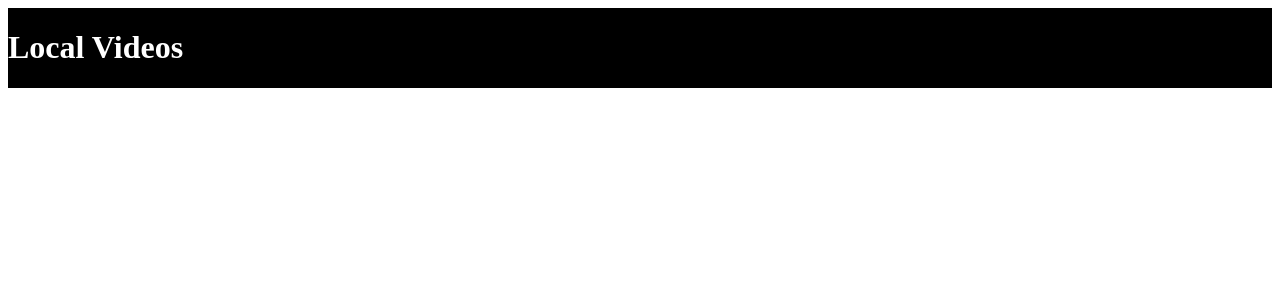
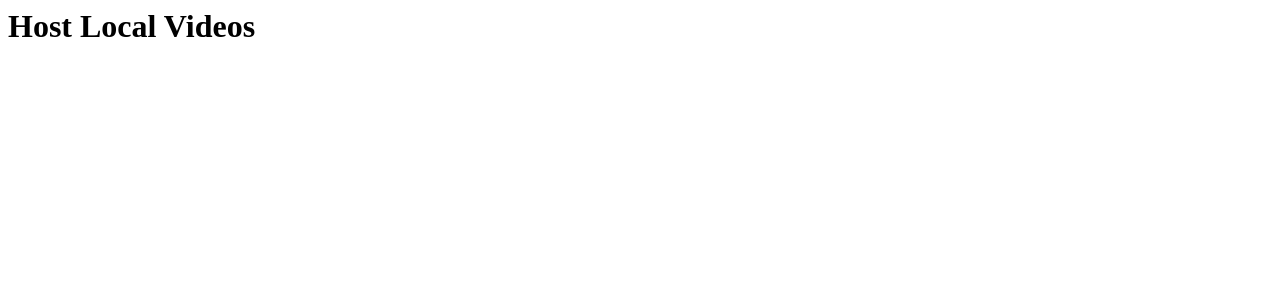
Before and after one commit to prateekrajgautam/Host-Local-Videos, a FastAPI app: page / in a window 1280 px wide. Shown: the top 300 px of the page. Run offline with FastAPI, Linux system fonts and the light colour scheme; parts of the project's set-up code (start-up, migrations or seed data) failed here and were passed over.

Commit message:
template fix

```diff
--- a/templates/main.html
+++ b/templates/main.html
@@ -25,9 +25,9 @@
 </style>
 </head>
 <body>
+    <h1>Host Local Videos<h1>
+<div class="container grid">
 
-<div class="container grid">
-<h1>Local Videos<h1>
 
 
 {% for video in videos %}
```
